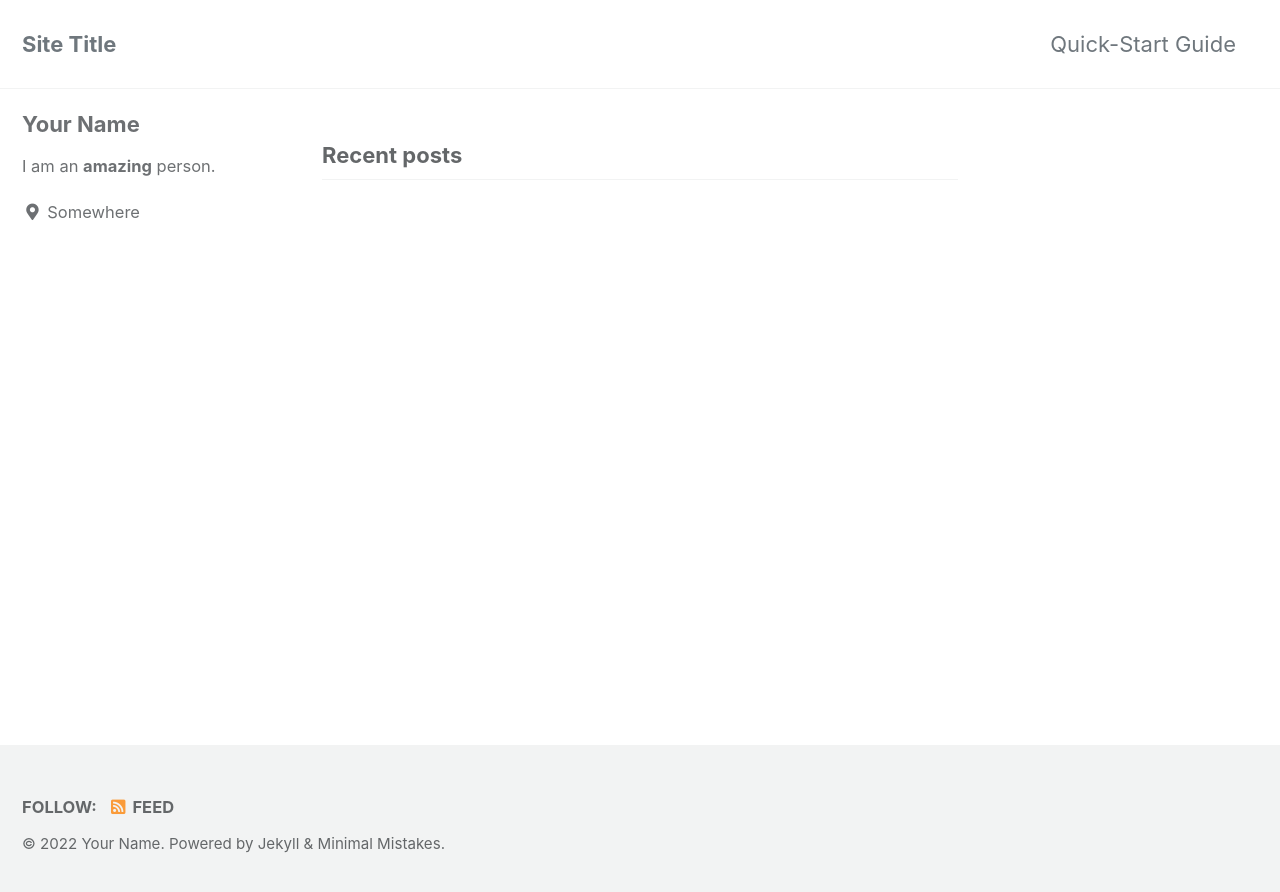
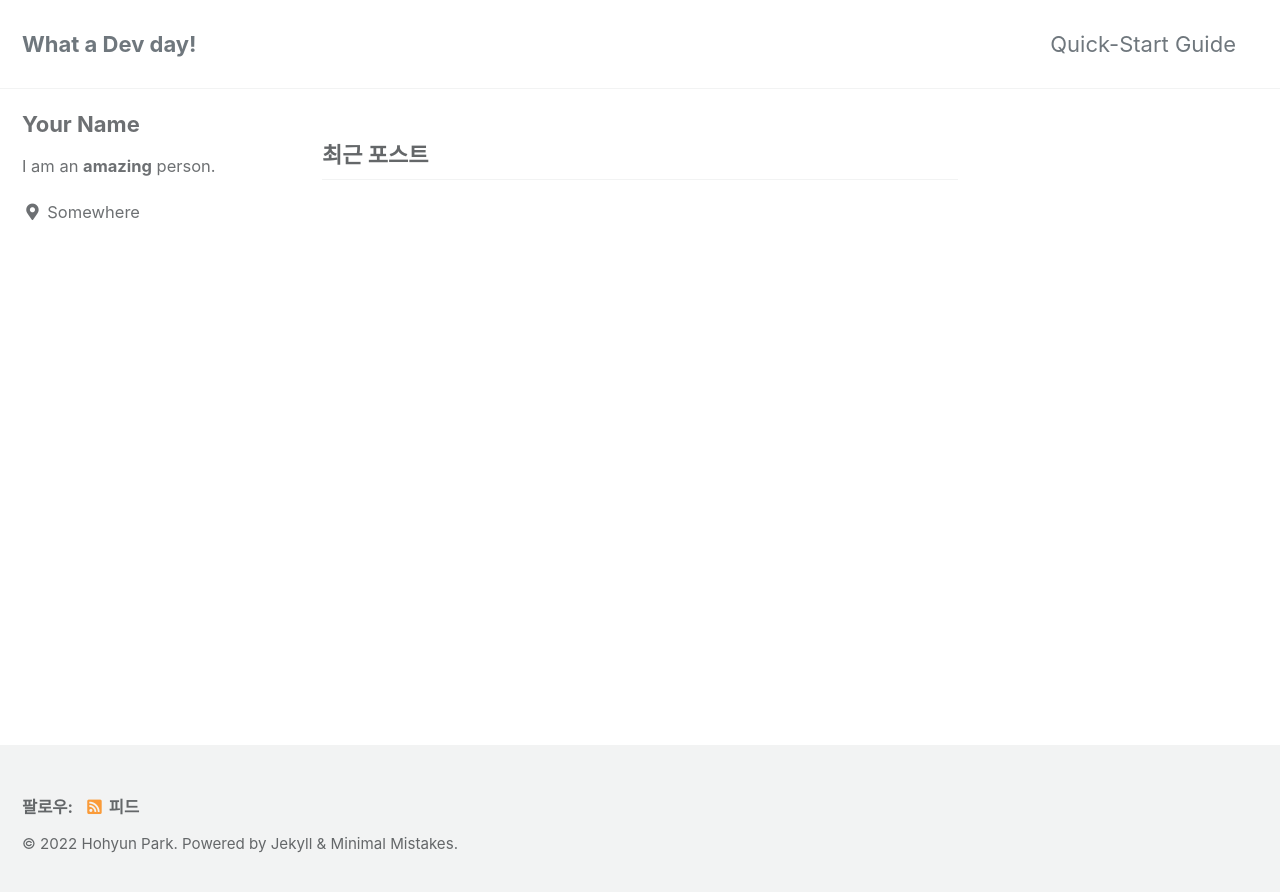
Before and after one commit to ParkHoH/ParkHoH.github.io, a Jekyll site: the page built from index.html, in a window 1280 px wide. Shown: the top 892 px of the page. Built offline with Jekyll 4.4.1, drawn with Linux system fonts in a browser that asks for light colours; cached includes are drawn as plain includes; the list of posts is cut into pages by our own code.

Commit message:
Update _config.yml

```diff
--- a/_config.yml
+++ b/_config.yml
@@ -15,12 +15,12 @@
 minimal_mistakes_skin    : "default" # "air", "aqua", "contrast", "dark", "dirt", "neon", "mint", "plum", "sunrise"
 
 # Site Settings
-locale                   : "en-US"
-title                    : "Site Title"
+locale                   : "ko-KR"
+title                    : "What a Dev day!"
 title_separator          : "-"
 subtitle                 : # site tagline that appears below site title in masthead
-name                     : "Your Name"
-description              : "An amazing website."
+name                     : "Hohyun Park"
+description              : "기술/공부 블로그"
 url                      : # the base hostname & protocol for your site e.g. "https://mmistakes.github.io"
 baseurl                  : # the subpath of your site, e.g. "/blog"
 repository               : # GitHub username/repo-name e.g. "mmistakes/minimal-mistakes"
```
